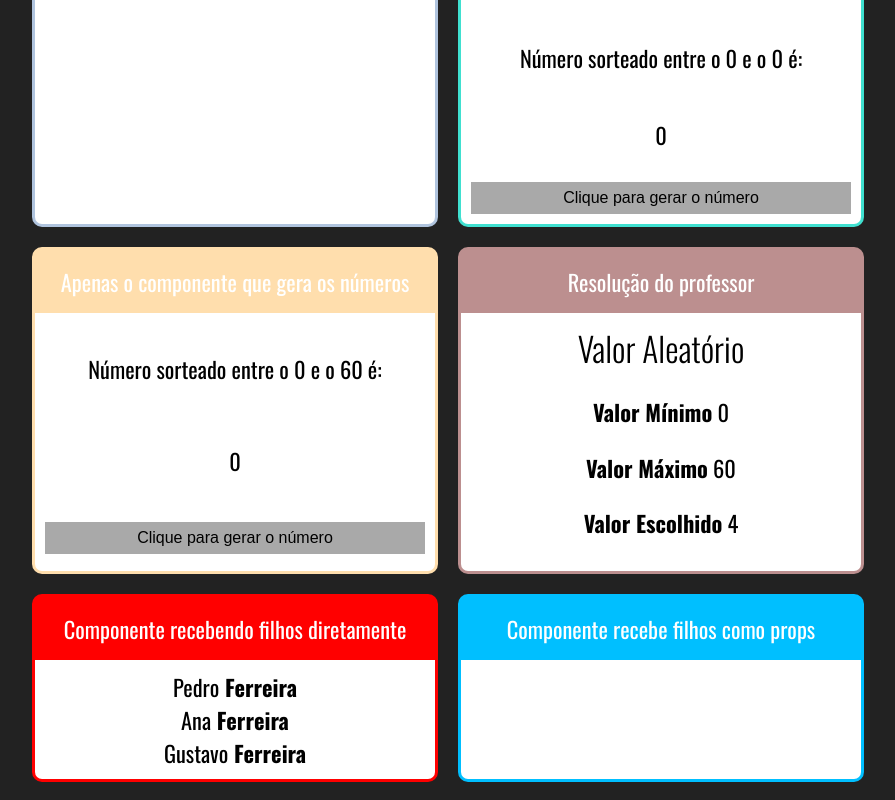
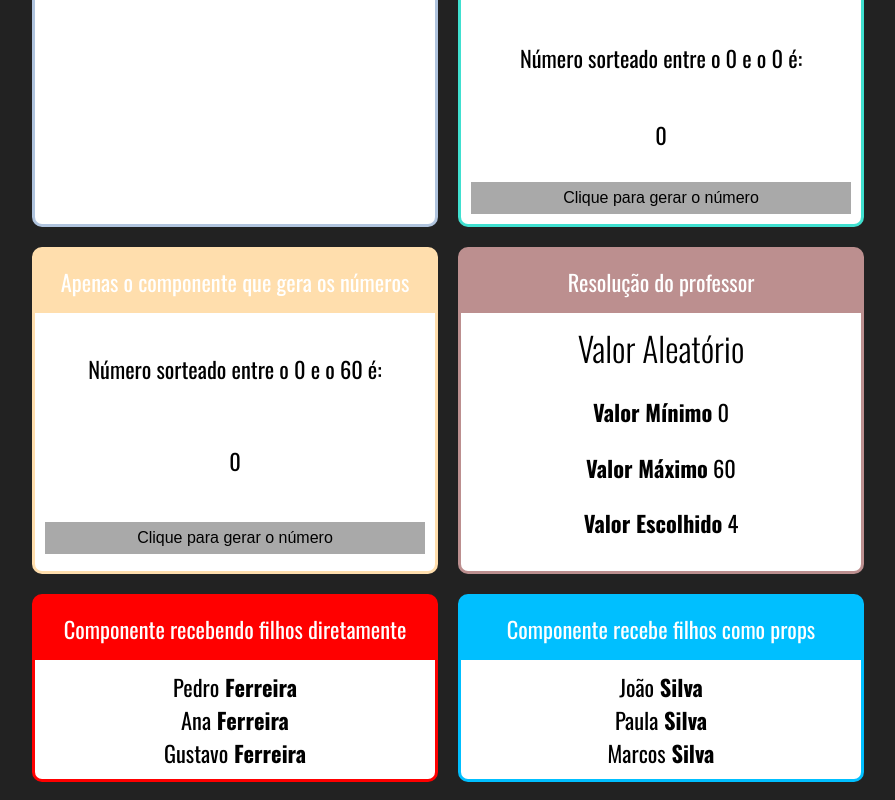
Before and after one commit to BrunaSepulveda/React-Redux_Udemy, a React (Create React App) app in the folder fundamentos-react/: page / in a window 1280 px wide. Shown: the part 393-1193 px from the top of the page, without its empty margins (192-1087 px from the left). Built offline with nearby package versions, Linux system fonts and the light colour scheme.

Commit message:
correção adicionando o return

```diff
--- a/fundamentos-react/src/componentes/basicos/Familia2.jsx
+++ b/fundamentos-react/src/componentes/basicos/Familia2.jsx
@@ -4,8 +4,8 @@ export default props => {
   return(
     <div>
       {
-        React.Children.map(props.children, (elementChildrenCurrent) => {
-          cloneElement(elementChildrenCurrent,{...props})
+        React.Children.map(props.children, (children) => {
+          return cloneElement(children,props)
         })
       }
     </div>
```
